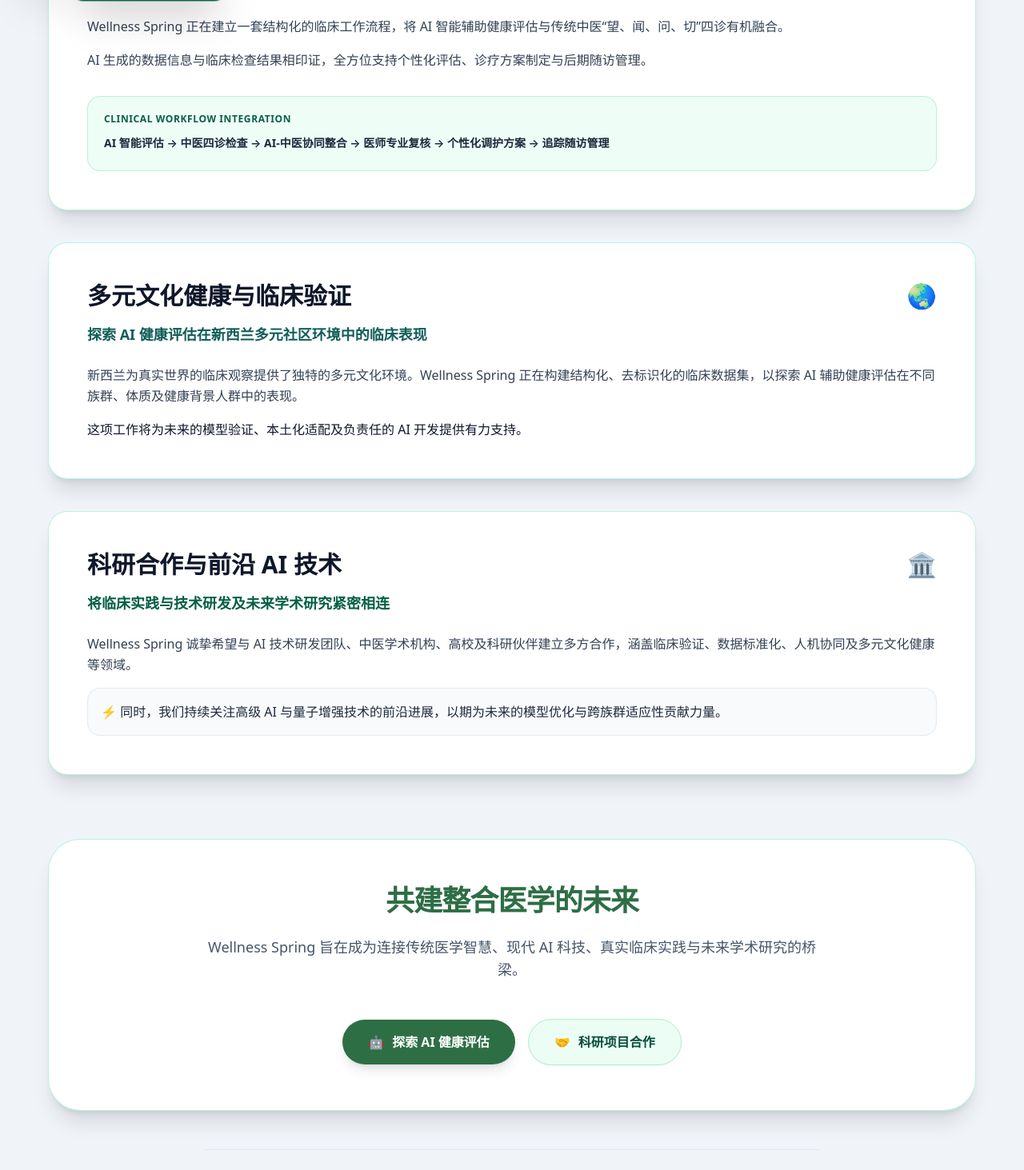
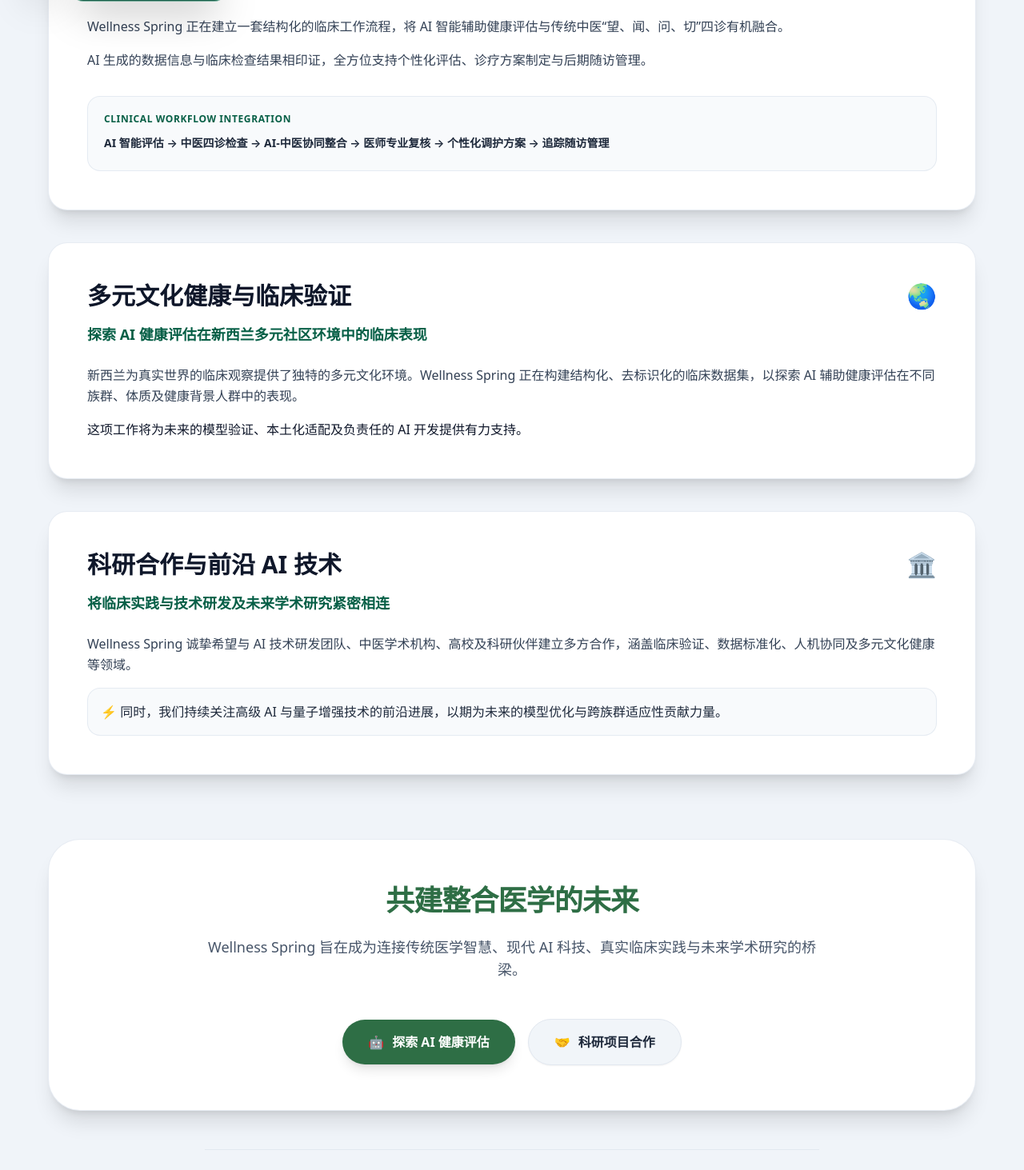
Before and after one commit to gogolf2020-byte/home, a React (Vite) app: page /research in a window 1280 px wide. Shown: the part 700-2163 px from the top of the page at 80% size. Built offline with nearby package versions, Linux system fonts and the light colour scheme.

Commit message:
style(research-innovation): replace green/teal colored borders with neutral slate borders for clean card design

```diff
--- a/src/components/ResearchInnovation.jsx
+++ b/src/components/ResearchInnovation.jsx
@@ -30,7 +30,7 @@
         {/* 2. MODULES STACK (01 -> 02 -> 03) */}
         <div className="space-y-10 mb-20">
           {/* MODULE 1 */}
-          <div className="bg-white dark:bg-slate-900 rounded-3xl p-8 sm:p-12 shadow-xl border border-emerald-200/80 dark:border-emerald-900/60 relative overflow-hidden transition-all hover:shadow-2xl">
+          <div className="bg-white dark:bg-slate-900 rounded-3xl p-8 sm:p-12 shadow-xl border border-slate-200/80 dark:border-slate-800 relative overflow-hidden transition-all hover:shadow-2xl">
             <div className="flex items-center justify-between mb-4">
               <h3 className="text-2xl sm:text-3xl font-extrabold text-slate-900 dark:text-white">
                 {t('researchInnovation.m1Title')}
@@ -48,7 +48,7 @@
             </div>
 
             {/* Flow Process Line */}
-            <div className="bg-emerald-50/80 dark:bg-slate-800/80 p-4 sm:p-5 rounded-2xl border border-emerald-200/80 dark:border-slate-700">
+            <div className="bg-slate-50 dark:bg-slate-800/80 p-4 sm:p-5 rounded-2xl border border-slate-200/80 dark:border-slate-700">
               <p className="text-xs uppercase tracking-wider font-bold text-emerald-800 dark:text-emerald-400 mb-2">
                 Clinical Workflow Integration
               </p>
@@ -59,7 +59,7 @@
           </div>
 
           {/* MODULE 2 */}
-          <div className="bg-white dark:bg-slate-900 rounded-3xl p-8 sm:p-12 shadow-xl border border-teal-200/80 dark:border-teal-900/60 relative overflow-hidden transition-all hover:shadow-2xl">
+          <div className="bg-white dark:bg-slate-900 rounded-3xl p-8 sm:p-12 shadow-xl border border-slate-200/80 dark:border-slate-800 relative overflow-hidden transition-all hover:shadow-2xl">
             <div className="flex items-center justify-between mb-4">
               <h3 className="text-2xl sm:text-3xl font-extrabold text-slate-900 dark:text-white">
                 {t('researchInnovation.m2Title')}
@@ -67,7 +67,7 @@
               <span className="text-3xl">🌏</span>
             </div>
 
-            <h4 className="text-base sm:text-lg font-semibold text-teal-800 dark:text-teal-400 mb-6">
+            <h4 className="text-base sm:text-lg font-semibold text-emerald-800 dark:text-emerald-400 mb-6">
               {t('researchInnovation.m2Sub')}
             </h4>
 
@@ -78,7 +78,7 @@
           </div>
 
           {/* MODULE 3 */}
-          <div className="bg-white dark:bg-slate-900 rounded-3xl p-8 sm:p-12 shadow-xl border border-emerald-200/80 dark:border-emerald-900/60 relative overflow-hidden transition-all hover:shadow-2xl">
+          <div className="bg-white dark:bg-slate-900 rounded-3xl p-8 sm:p-12 shadow-xl border border-slate-200/80 dark:border-slate-800 relative overflow-hidden transition-all hover:shadow-2xl">
             <div className="flex items-center justify-between mb-4">
               <h3 className="text-2xl sm:text-3xl font-extrabold text-slate-900 dark:text-white">
                 {t('researchInnovation.m3Title')}
@@ -100,7 +100,7 @@
         </div>
 
         {/* 3. BOTTOM CLOSING SECTION */}
-        <div className="bg-white dark:bg-slate-900 rounded-[2.5rem] p-8 sm:p-14 shadow-xl border border-emerald-200/80 dark:border-slate-800 text-center relative overflow-hidden">
+        <div className="bg-white dark:bg-slate-900 rounded-[2.5rem] p-8 sm:p-14 shadow-xl border border-slate-200/80 dark:border-slate-800 text-center relative overflow-hidden">
           <div className="max-w-3xl mx-auto space-y-6">
             <h3 className="text-2xl sm:text-4xl font-extrabold text-primary dark:text-emerald-300 tracking-tight">
               {t('researchInnovation.footerTitle')}
@@ -122,7 +122,7 @@
 
               <a
                 href="#contact"
-                className="w-full sm:w-auto inline-flex items-center justify-center gap-2.5 bg-emerald-50 hover:bg-emerald-100 text-emerald-900 dark:bg-slate-800 dark:hover:bg-slate-700 dark:text-emerald-300 border border-emerald-200 dark:border-slate-700 font-extrabold px-8 py-4 rounded-full text-base shadow-sm transition-all hover:scale-105 active:scale-95"
+                className="w-full sm:w-auto inline-flex items-center justify-center gap-2.5 bg-slate-100 hover:bg-slate-200 text-slate-800 dark:bg-slate-800 dark:hover:bg-slate-700 dark:text-slate-200 border border-slate-200 dark:border-slate-700 font-extrabold px-8 py-4 rounded-full text-base shadow-sm transition-all hover:scale-105 active:scale-95"
               >
                 <span>🤝</span>
                 <span>{t('researchInnovation.btnCollaborate')}</span>
```
